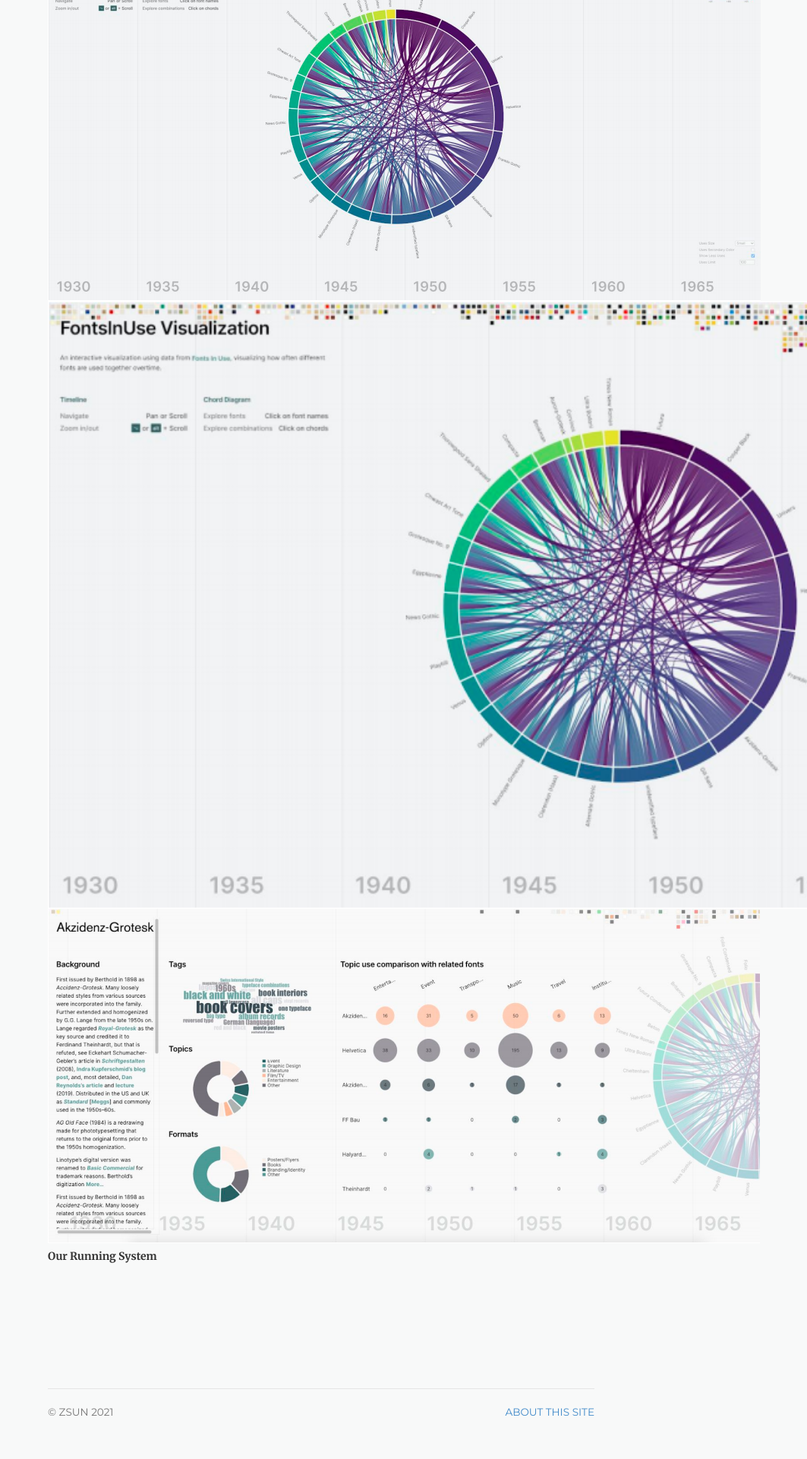
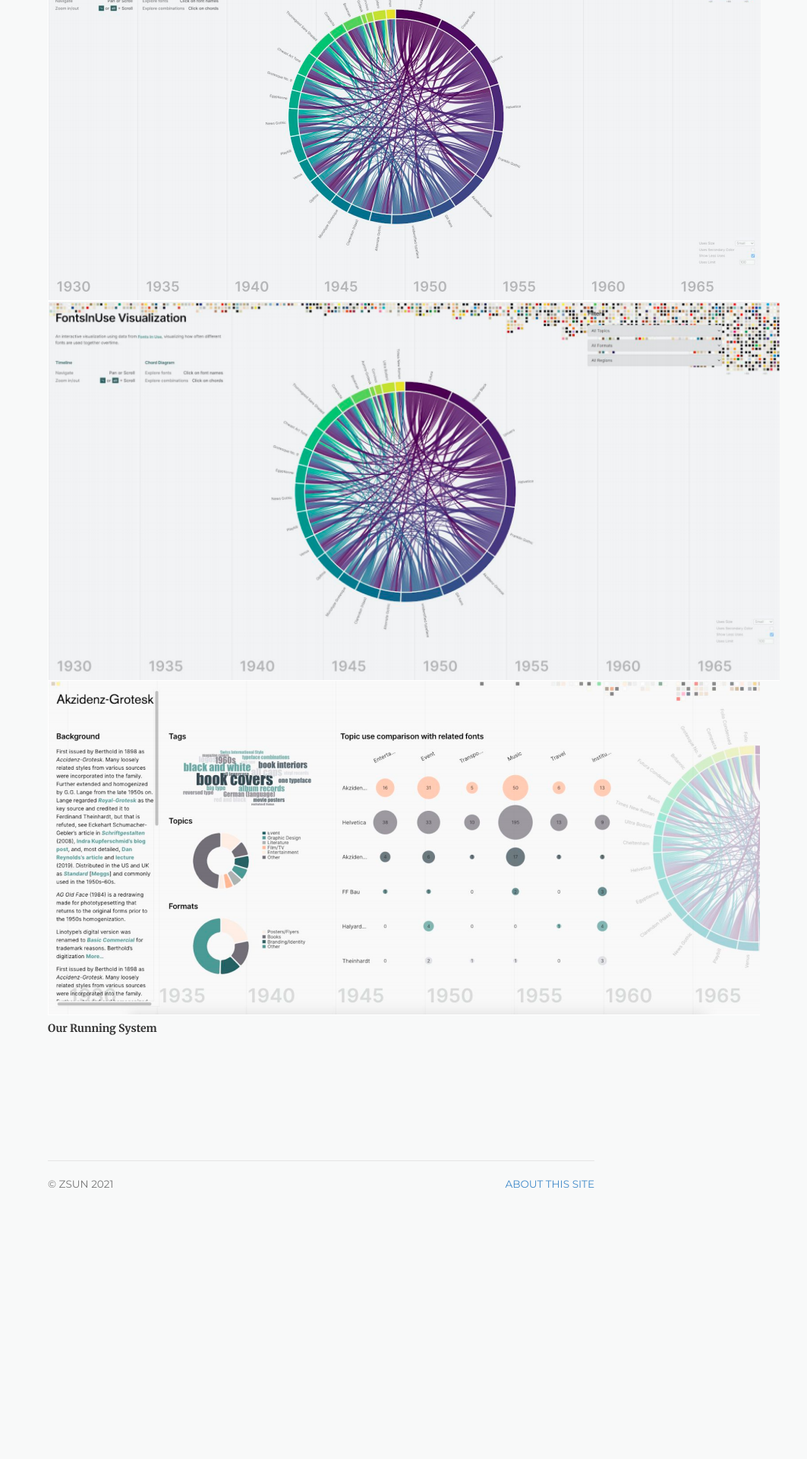
Before and after one commit to Zoe353/Zoe353.github.io, a Jekyll site: the page built from _projectposts/2020-10-01-project1.md, in a window 1280 px wide. Shown: the part 677-2597 px from the top of the page at 76% size, without its empty margins (217-1280 px from the left). Built offline with Jekyll 4.4.1, drawn with Linux system fonts in a browser that asks for light colours; after the commit the page ends 2297 px from its top, so only the background shows below that; grey boxes are pictures that could not be loaded.

```diff
--- a/_projectposts/2020-10-01-project1.md
+++ b/_projectposts/2020-10-01-project1.md
@@ -20,7 +20,7 @@
 
 ##### Screenshot of Our System
 ![avatar]({{site.url}}/assets/img/FontInUseVis.PNG)
-<img  class="img-content" alt="Zhimin Sun" height="800"  src="/assets/img/FontInUseVis.PNG">
+<img  class="img-content" alt="Zhimin Sun" height="500"  src="/assets/img/FontInUseVis.PNG">
 ![avatar]({{site.url}}/assets/img/FontDetailVis.PNG)
 
 ##### Our Running System
```
